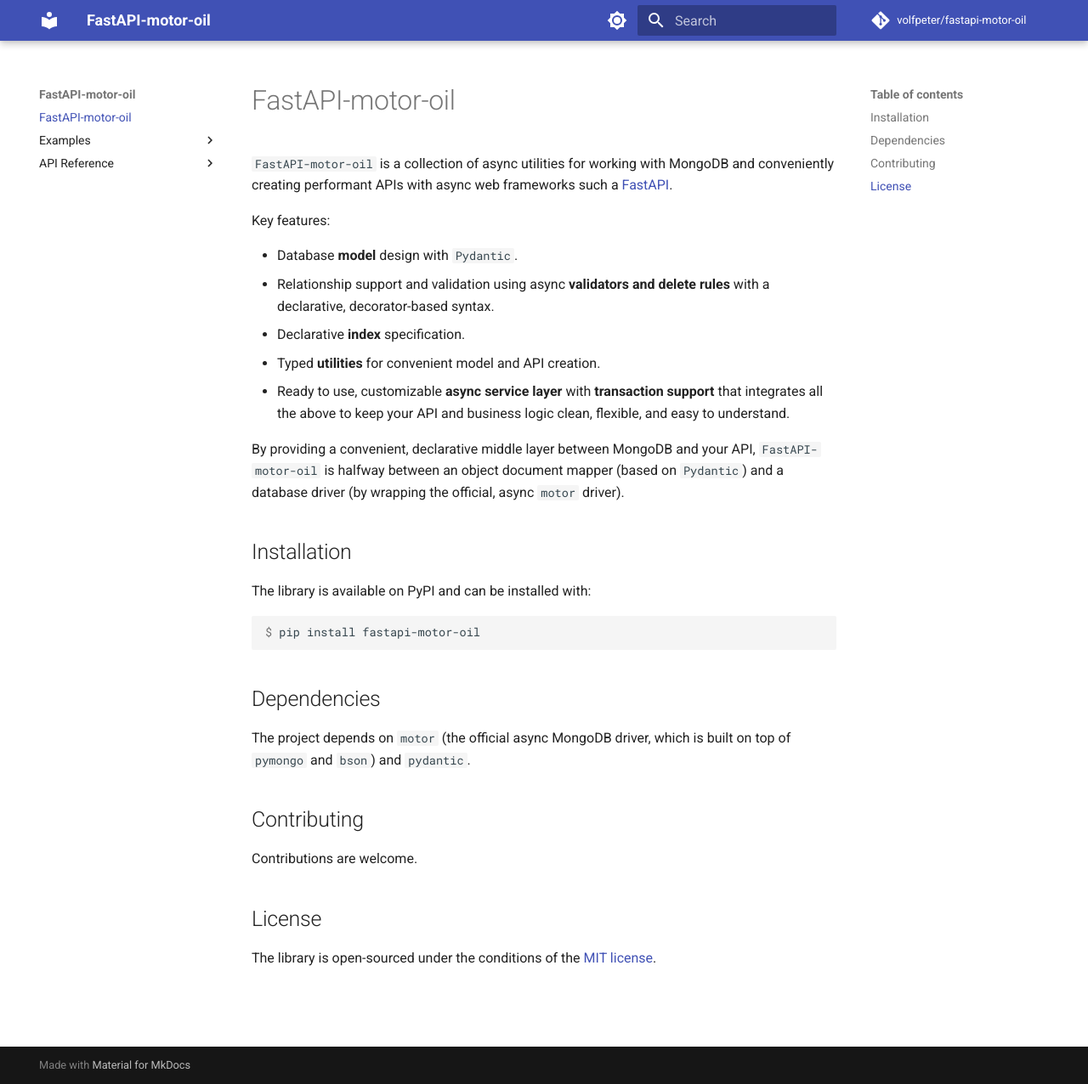
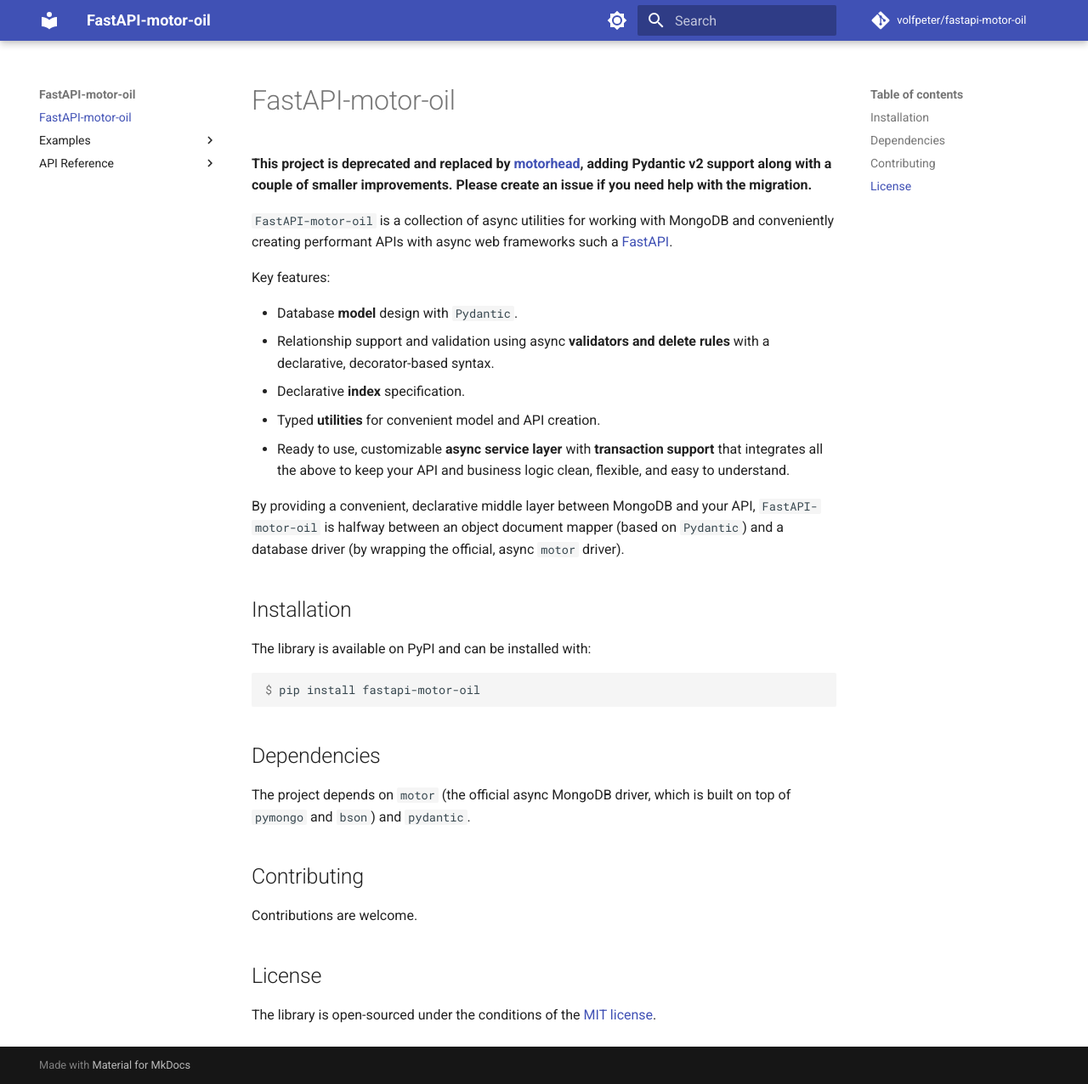
Before and after one commit to volfpeter/fastapi-motor-oil, an MkDocs documentation site: the page built from docs/index.md, in a window 1280 px wide and 1276 px high. Shown: the whole window at 85% size. Built offline with MkDocs 1.6.1 and Material for MkDocs 9.7.7, drawn with Linux system fonts in a browser that asks for light colours; comment, search, counter and statistics services are not loaded.

Commit message:
Update index.md

```diff
--- a/docs/index.md
+++ b/docs/index.md
@@ -1,4 +1,6 @@
 # FastAPI-motor-oil
+
+**This project is deprecated and replaced by [motorhead](volfpeter.github.io/motorhead), adding Pydantic v2 support along with a couple of smaller improvements. Please create an issue if you need help with the migration.**
 
 `FastAPI-motor-oil` is a collection of async utilities for working with MongoDB and conveniently creating performant APIs with async web frameworks such a [FastAPI](https://fastapi.tiangolo.com/).
 
```
